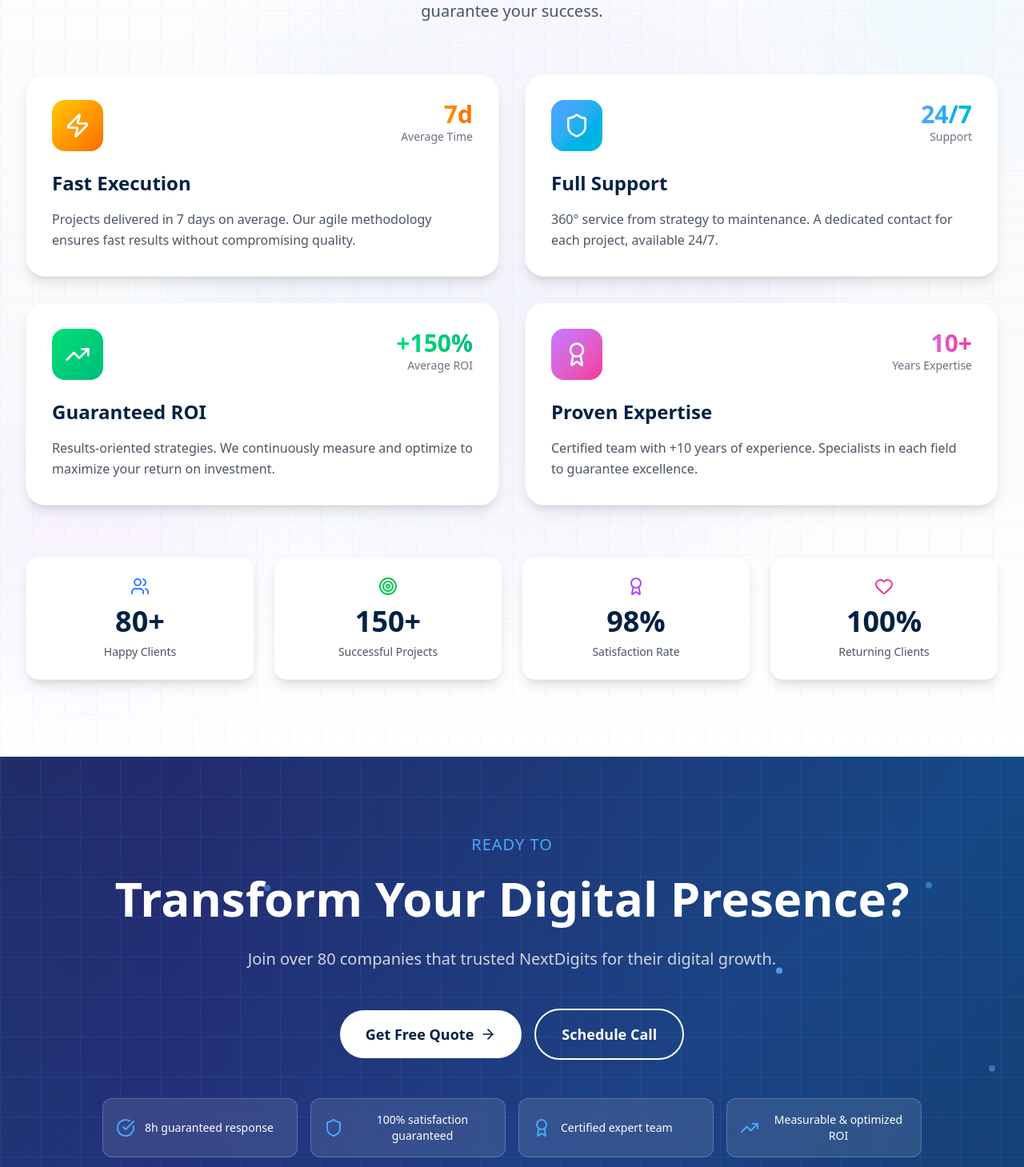
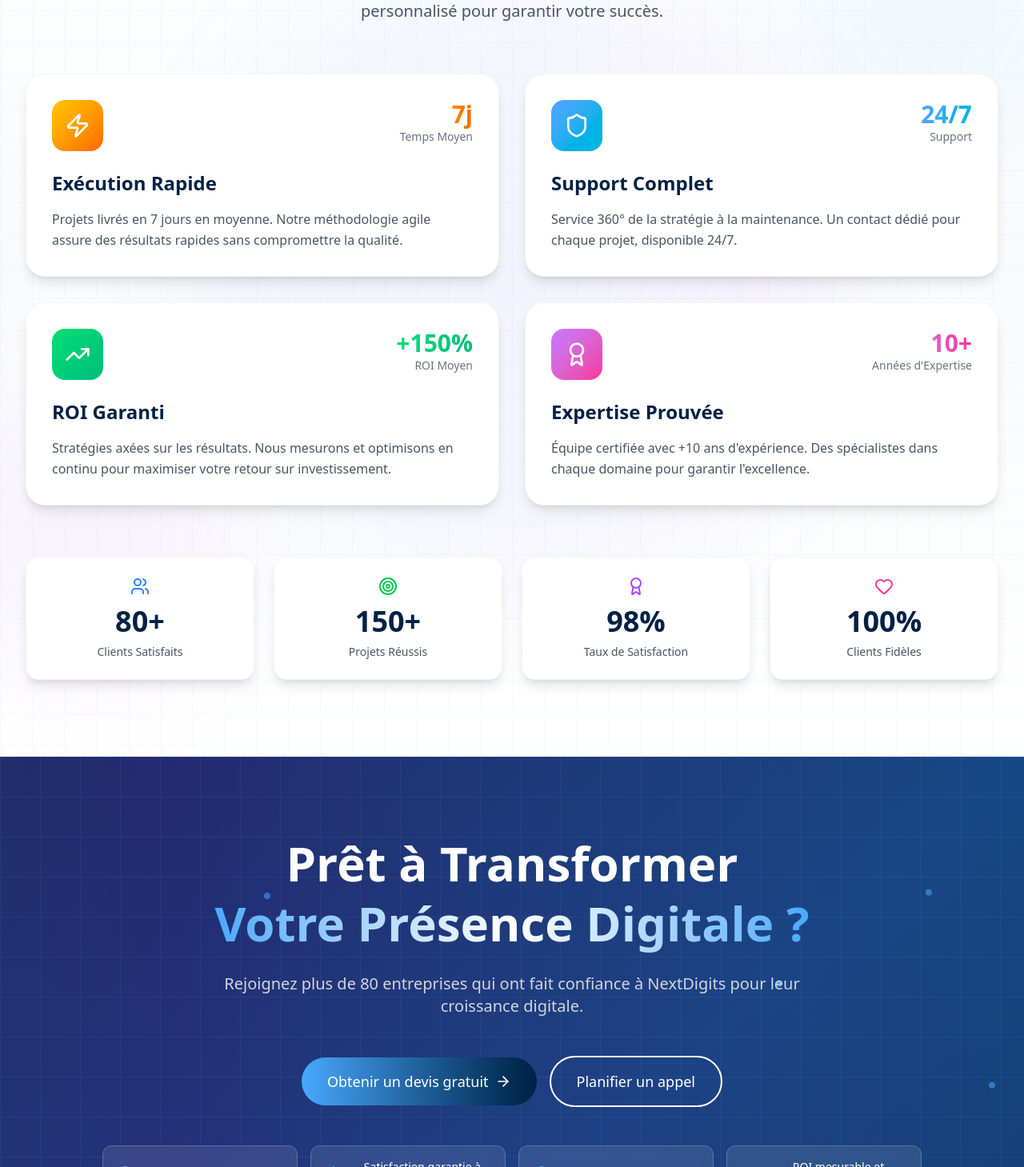
Before and after one commit to hmweb77/moroccan-agency, a Next.js app: page / in a window 1280 px wide. Shown: the part 1831-3290 px from the top of the page at 80% size. Built offline with nearby package versions, Linux system fonts and the light colour scheme.

Commit message:
improving landing page v3

```diff
--- a/src/app/layout.js
+++ b/src/app/layout.js
@@ -23,7 +23,7 @@ export const metadata = {
     description: "Solutions digitales sur-mesure pour votre entreprise",
     type: "website",
     locale: "fr_FR",
-    url: "https://nextdigits.com",
+    url: "https://nextdigits.ma",
     siteName: "NextDigits",
   },
   twitter: {
--- a/src/components/CTA.jsx
+++ b/src/components/CTA.jsx
@@ -1,5 +1,5 @@
 "use client"
-import React, { useEffect, useRef, useState } from 'react';
+import React, { useEffect, useRef } from 'react';
 import { motion, useInView } from 'framer-motion';
 import {
   ArrowRight,
@@ -8,146 +8,21 @@ import {
   Award,
   TrendingUp
 } from 'lucide-react';
+import Link from 'next/link';
+import { useLanguage } from '../contexts/LanguageContext';
+import { Button } from '@/selector/ui';
 import { gsap } from 'gsap';
+import { ScrollTrigger } from 'gsap/ScrollTrigger';
 
-// Mock context for demo
-const useLanguage = () => {
-  const [language, setLanguage] = useState('en');
-  return { language, changeLanguage: (lang) => setLanguage(lang) };
-};
-
-const translations = {
-  en: {
-    cta: {
-      ready: {
-        subtitle: "READY TO",
-        title: "Transform Your Digital Presence?",
-        description: "Join over 80 companies that trusted NextDigits for their digital growth.",
-        benefits: [
-          {
-            text: "8h guaranteed response"
-          },
-          {
-            text: "100% satisfaction guaranteed"
-          },
-          {
-            text: "Certified expert team"
-          },
-          {
-            text: "Measurable & optimized ROI"
-          }
-        ],
-        stats: [
-          {
-            value: "80+",
-            label: "Happy clients"
-          },
-          {
-            value: "150+",
-            label: "Successful projects"
-          },
-          {
-            value: "98%",
-            label: "Satisfaction rate"
-          }
-        ],
-        cta1: "Get Free Quote",
-        cta2: "Schedule Call",
-        trustText: "Trusted by"
-      }
-    }
-  },
-  fr: {
-    cta: {
-      ready: {
-        subtitle: "PRÊT À",
-        title: "Transformer Votre Présence Digitale ?",
-        description: "Rejoignez plus de 80 entreprises qui ont fait confiance à NextDigits pour leur croissance digitale.",
-        benefits: [
-          {
-            text: "Réponse sous 8h garantie"
-          },
-          {
-            text: "Satisfaction garantie à 100%"
-          },
-          {
-            text: "Équipe d'experts certifiés"
-          },
-          {
-            text: "ROI mesurable et optimisé"
-          }
-        ],
-        stats: [
-          {
-            value: "80+",
-            label: "Clients satisfaits"
-          },
-          {
-            value: "150+",
-            label: "Projets réussis"
-          },
-          {
-            value: "98%",
-            label: "Taux de satisfaction"
-          }
-        ],
-        cta1: "Obtenir un devis gratuit",
-        cta2: "Planifier un appel",
-        trustText: "Ils nous font confiance"
-      }
-    }
-  },
-  ar: {
-    cta: {
-      ready: {
-        subtitle: "جاهز لـ",
-        title: "تحويل حضورك الرقمي؟",
-        description: "انضم إلى أكثر من 80 شركة وثقت في NextDigits لنموها الرقمي.",
-        benefits: [
-          {
-            text: "رد مضمون خلال 8 ساعات"
-          },
-          {
-            text: "رضا مضمون 100%"
-          },
-          {
-            text: "فريق خبراء معتمدين"
-          },
-          {
-            text: "عائد استثمار قابل للقياس"
-          }
-        ],
-        stats: [
-          {
-            value: "+80",
-            label: "عميل راضٍ"
-          },
-          {
-            value: "+150",
-            label: "مشروع ناجح"
-          },
-          {
-            value: "98%",
-            label: "معدل الرضا"
-          }
-        ],
-        cta1: "احصل على عرض مجاني",
-        cta2: "جدولة مكالمة",
-        trustText: "يثقون بنا"
-      }
-    }
-  }
-};
+gsap.registerPlugin(ScrollTrigger);
 
 const AboutCTA = () => {
   const { language } = useLanguage();
-  const t = translations[language].cta.ready;
-
   const sectionRef = useRef(null);
   const logosRef = useRef(null);
   const isInView = useInView(sectionRef, { once: true, amount: 0.3 });
 
-  // Client logos
+  // Client logos - replace with actual client logos
   const clientLogos = [
     { name: "Client 1", logo: "🏢" },
     { name: "Client 2", logo: "🎯" },
@@ -162,36 +37,36 @@ const AboutCTA = () => {
   const benefits = [
     {
       icon: <CheckCircle className="w-6 h-6" />,
-      text: t.benefits[0].text
+      text: language === 'fr' ? "Réponse sous 8h garantie" : language === 'ar' ? "رد مضمون خلال 8 ساعات" : "8h guaranteed response"
     },
     {
       icon: <Shield className="w-6 h-6" />,
-      text: t.benefits[1].text
+      text: language === 'fr' ? "Satisfaction garantie à 100%" : language === 'ar' ? "رضا مضمون 100%" : "100% satisfaction guaranteed"
     },
     {
       icon: <Award className="w-6 h-6" />,
-      text: t.benefits[2].text
+      text: language === 'fr' ? "Équipe d'experts certifiés" : language === 'ar' ? "فريق خبراء معتمدين" : "Certified expert team"
     },
     {
       icon: <TrendingUp className="w-6 h-6" />,
-      text: t.benefits[3].text
+      text: language === 'fr' ? "ROI mesurable et optimisé" : language === 'ar' ? "عائد استثمار قابل للقياس" : "Measurable & optimized ROI"
     }
   ];
 
   const stats = [
     {
-      value: t.stats[0].value,
-      label: t.stats[0].label,
+      value: language === 'ar' ? "+80" : "80+",
+      label: language === 'fr' ? "Clients satisfaits" : language === 'ar' ? "عميل راضٍ" : "Happy clients",
       color: "from-blue-500 to-cyan-500"
     },
     {
-      value: t.stats[1].value,
-      label: t.stats[1].label,
+      value: language === 'ar' ? "+150" : "150+",
+      label: language === 'fr' ? "Projets réussis" : language === 'ar' ? "مشروع ناجح" : "Successful projects",
       color: "from-purple-500 to-pink-500"
     },
     {
-      value: t.stats[2].value,
-      label: t.stats[2].label,
+      value: "98%",
+      label: language === 'fr' ? "Taux de satisfaction" : language === 'ar' ? "معدل الرضا" : "Satisfaction rate",
       color: "from-green-500 to-emerald-500"
     }
   ];
@@ -199,6 +74,7 @@ const AboutCTA = () => {
   // GSAP Animations
   useEffect(() => {
     const ctx = gsap.context(() => {
+      // Infinite scroll animation for logos
       if (logosRef.current) {
         const logos = logosRef.current.children;
         gsap.to(logos, {
@@ -220,6 +96,7 @@ const AboutCTA = () => {
     <section ref={sectionRef} className="relative py-24 overflow-hidden">
       {/* Background with Gradient */}
       <div className="absolute inset-0 bg-gradient-to-br from-[#002144] via-[#003366] to-[#002144]">
+        {/* Animated gradient overlay */}
         <div className="absolute inset-0 bg-gradient-to-r from-[#48A9FE]/20 via-purple-500/20 to-[#48A9FE]/20 animate-gradient" />
       </div>
 
@@ -262,38 +139,51 @@ const AboutCTA = () => {
           transition={{ duration: 0.8 }}
           className="text-center mb-16"
         >
-          <p className="text-[#48A9FE] text-lg md:text-xl font-medium mb-4 tracking-wider uppercase">
-            {t.subtitle}
-          </p>
-
+          {/* Main Heading */}
           <h2 className="text-4xl md:text-5xl lg:text-6xl font-bold text-white mb-6 leading-tight">
-            {t.title}
+            {language === 'fr' ? "Prêt à Transformer" : language === 'ar' ? "جاهز لتحويل" : "Ready to Transform"}
+            <br />
+            <span className="bg-gradient-to-r from-[#48A9FE] via-white to-[#48A9FE] bg-clip-text text-transparent">
+              {language === 'fr' ? "Votre Présence Digitale ?" : language === 'ar' ? "حضورك الرقمي؟" : "Your Digital Presence?"}
+            </span>
           </h2>
 
           <p className="text-xl text-gray-300 max-w-3xl mx-auto mb-12">
-            {t.description}
+            {language === 'fr' ?
+              "Rejoignez plus de 80 entreprises qui ont fait confiance à NextDigits pour leur croissance digitale." :
+             language === 'ar' ?
+              "انضم إلى أكثر من 80 شركة وثقت في NextDigits لنموها الرقمي." :
+              "Join over 80 companies that trusted NextDigits for their digital growth."}
           </p>
 
           {/* CTA Buttons */}
           <div className="flex flex-col sm:flex-row gap-4 justify-center items-center mb-12">
-            <motion.a
-              href="/devis"
-              whileHover={{ scale: 1.05 }}
-              whileTap={{ scale: 0.95 }}
-              className="group relative overflow-hidden bg-white hover:bg-gray-100 text-[#002144] px-8 py-4 rounded-full font-bold text-lg transition-all inline-flex items-center gap-2"
-            >
-              <span>{t.cta1}</span>
-              <ArrowRight className="w-5 h-5 group-hover:translate-x-1 transition-transform" />
-            </motion.a>
+            <Link href="/devis">
+              <Button
+                variant="gradient"
+                size="lg"
+                className="group relative overflow-hidden bg-white hover:bg-gray-100 text-[#002144]"
+              >
+                <span className="relative z-10 flex items-center gap-2">
+                  {language === 'fr' ? "Obtenir un devis gratuit" :
+                   language === 'ar' ? "احصل على عرض مجاني" :
+                   "Get Free Quote"}
+                  <ArrowRight className="w-5 h-5 group-hover:translate-x-1 transition-transform" />
+                </span>
+              </Button>
+            </Link>
 
-            <motion.a
-              href="/contact"
-              whileHover={{ scale: 1.05 }}
-              whileTap={{ scale: 0.95 }}
-              className="bg-transparent border-2 border-white text-white hover:bg-white hover:text-[#002144] px-8 py-4 rounded-full font-bold text-lg transition-all"
-            >
-              {t.cta2}
-            </motion.a>
+            <Link href="/contact">
+              <Button
+                variant="outline"
+                size="lg"
+                className="bg-transparent border-2 border-white text-white hover:bg-white hover:text-[#002144]"
+              >
+                {language === 'fr' ? "Planifier un appel" :
+                 language === 'ar' ? "جدولة مكالمة" :
+                 "Schedule Call"}
+              </Button>
+            </Link>
           </div>
 
           {/* Benefits Grid */}
@@ -346,7 +236,9 @@ const AboutCTA = () => {
           className="mb-12"
         >
           <p className="text-center text-gray-400 mb-8 text-sm uppercase tracking-wider">
-            {t.trustText}
+            {language === 'fr' ? "Ils nous font confiance" :
+             language === 'ar' ? "يثقون بنا" :
+             "Trusted by"}
           </p>
 
           {/* Infinite Scroll Logos */}
@@ -366,6 +258,7 @@ const AboutCTA = () => {
             </div>
           </div>
         </motion.div>
+
       </div>
 
       <style jsx>{`
--- a/src/components/Footer.jsx
+++ b/src/components/Footer.jsx
@@ -30,7 +30,7 @@ const Footer = () => {
     { icon: <Instagram className="w-4 h-4" />, text: "Instagram", href: "#" },
     { icon: <MessageCircle className="w-4 h-4" />, text: "Whatsapp", href: "#" },
     { icon: <Phone className="w-4 h-4" />, text: "+212 7 08 14 06 17", href: "tel:0708000018" },
-    { icon: <Mail className="w-4 h-4" />, text: "contact@nextdigits.com", href: "mailto:contact@nextdigits.com" },
+    { icon: <Mail className="w-4 h-4" />, text: "contact@nextdigits.ma", href: "mailto:contact@nextdigits.ma" },
     { icon: <MapPin className="w-4 h-4" />, text: "Casablanca", href: "#" }
   ];
 
--- a/src/components/WhyUs.jsx
+++ b/src/components/WhyUs.jsx
@@ -11,168 +11,8 @@ import {
   Target,
   Heart
 } from 'lucide-react';
-
-// Mock context for demo
-const useLanguage = () => {
-  const [language, setLanguage] = useState('en');
-  return { language, changeLanguage: (lang) => setLanguage(lang) };
-};
-
-const translations = {
-  en: {
-    whyUs: {
-      subtitle: "YOUR PARTNER FOR",
-      title: "Digital Success",
-      description: "A unique approach combining speed, expertise and personalized support to guarantee your success.",
-      features: {
-        fast: {
-          title: "Fast Execution",
-          description: "Projects delivered in 7 days on average. Our agile methodology ensures fast results without compromising quality.",
-          stat: "7d",
-          statLabel: "Average Time"
-        },
-        support: {
-          title: "Full Support",
-          description: "360° service from strategy to maintenance. A dedicated contact for each project, available 24/7.",
-          stat: "24/7",
-          statLabel: "Support"
-        },
-        roi: {
-          title: "Guaranteed ROI",
-          description: "Results-oriented strategies. We continuously measure and optimize to maximize your return on investment.",
-          stat: "+150%",
-          statLabel: "Average ROI"
-        },
-        expertise: {
-          title: "Proven Expertise",
-          description: "Certified team with +10 years of experience. Specialists in each field to guarantee excellence.",
-          stat: "10+",
-          statLabel: "Years Expertise"
-        }
-      },
-      stats: {
-        clients: {
-          value: "80+",
-          label: "Happy Clients"
-        },
-        projects: {
-          value: "150+",
-          label: "Successful Projects"
-        },
-        satisfaction: {
-          value: "98%",
-          label: "Satisfaction Rate"
-        },
-        returning: {
-          value: "100%",
-          label: "Returning Clients"
-        }
-      }
-    }
-  },
-  fr: {
-    whyUs: {
-      subtitle: "VOTRE PARTENAIRE POUR",
-      title: "Le Succès Digital",
-      description: "Une approche unique combinant rapidité, expertise et accompagnement personnalisé pour garantir votre succès.",
-      features: {
-        fast: {
-          title: "Exécution Rapide",
-          description: "Projets livrés en 7 jours en moyenne. Notre méthodologie agile assure des résultats rapides sans compromettre la qualité.",
-          stat: "7j",
-          statLabel: "Temps Moyen"
-        },
-        support: {
-          title: "Support Complet",
-          description: "Service 360° de la stratégie à la maintenance. Un contact dédié pour chaque projet, disponible 24/7.",
-          stat: "24/7",
-          statLabel: "Support"
-        },
-        roi: {
-          title: "ROI Garanti",
-          description: "Stratégies axées sur les résultats. Nous mesurons et optimisons en continu pour maximiser votre retour sur investissement.",
-          stat: "+150%",
-          statLabel: "ROI Moyen"
-        },
-        expertise: {
-          title: "Expertise Prouvée",
-          description: "Équipe certifiée avec +10 ans d'expérience. Des spécialistes dans chaque domaine pour garantir l'excellence.",
-          stat: "10+",
-          statLabel: "Années d'Expertise"
-        }
-      },
-      stats: {
-        clients: {
-          value: "80+",
-          label: "Clients Satisfaits"
-        },
-        projects: {
-          value: "150+",
-          label: "Projets Réussis"
-        },
-        satisfaction: {
-          value: "98%",
-          label: "Taux de Satisfaction"
-        },
-        returning: {
-          value: "100%",
-          label: "Clients Fidèles"
-        }
-      }
-    }
-  },
-  ar: {
-    whyUs: {
-      subtitle: "شريكك من أجل",
-      title: "النجاح الرقمي",
-      description: "نهج فريد يجمع بين السرعة والخبرة والدعم الشخصي لضمان نجاحك.",
-      features: {
-        fast: {
-          title: "تنفيذ سريع",
-          description: "مشاريع يتم تسليمها في 7 أيام في المتوسط. منهجيتنا المرنة تضمن نتائج سريعة دون المساس بالجودة.",
-          stat: "7 أيام",
-          statLabel: "الوقت المتوسط"
-        },
-        support: {
-          title: "دعم كامل",
-          description: "خدمة 360 درجة من الاستراتيجية إلى الصيانة. جهة اتصال مخصصة لكل مشروع، متاحة 24/7.",
-          stat: "24/7",
-          statLabel: "الدعم"
-        },
-        roi: {
-          title: "عائد استثمار مضمون",
-          description: "استراتيجيات موجهة نحو النتائج. نقيس ونحسن باستمرار لتعظيم عائد استثمارك.",
-          stat: "+150%",
-          statLabel: "متوسط العائد"
-        },
-        expertise: {
-          title: "خبرة مثبتة",
-          description: "فريق معتمد مع أكثر من 10 سنوات من الخبرة. متخصصون في كل مجال لضمان التميز.",
-          stat: "+10",
-          statLabel: "سنوات خبرة"
-        }
-      },
-      stats: {
-        clients: {
-          value: "+80",
-          label: "عميل سعيد"
-        },
-        projects: {
-          value: "+150",
-          label: "مشروع ناجح"
-        },
-        satisfaction: {
-          value: "98%",
-          label: "معدل الرضا"
-        },
-        returning: {
-          value: "100%",
-          label: "عملاء عائدون"
-        }
-      }
-    }
-  }
-};
+import { useLanguage } from '../contexts/LanguageContext';
+import { translations } from '@/translations/translations';
 
 const WhyChooseUs = () => {
   const { language } = useLanguage();
@@ -186,22 +26,50 @@ const WhyChooseUs = () => {
   const features = [
     {
       icon: <Zap className="w-8 h-8" />,
-      ...t.features.fast,
+      title: language === 'fr' ? "Exécution Rapide" : language === 'ar' ? "تنفيذ سريع" : "Fast Execution",
+      description: language === 'fr' ?
+        "Projets livrés en 7 jours en moyenne. Notre méthodologie agile assure des résultats rapides sans compromettre la qualité." :
+        language === 'ar' ?
+        "مشاريع يتم تسليمها في 7 أيام في المتوسط. منهجيتنا المرنة تضمن نتائج سريعة دون المساس بالجودة." :
+        "Projects delivered in 7 days on average. Our agile methodology ensures fast results without compromising quality.",
+      stat: language === 'fr' ? "7j" : language === 'ar' ? "7 أيام" : "7d",
+      statLabel: language === 'fr' ? "Temps Moyen" : language === 'ar' ? "الوقت المتوسط" : "Average Time",
       color: "from-yellow-400 to-orange-500"
     },
     {
       icon: <Shield className="w-8 h-8" />,
-      ...t.features.support,
+      title: language === 'fr' ? "Support Complet" : language === 'ar' ? "دعم كامل" : "Full Support",
+      description: language === 'fr' ?
+        "Service 360° de la stratégie à la maintenance. Un contact dédié pour chaque projet, disponible 24/7." :
+        language === 'ar' ?
+        "خدمة 360 درجة من الاستراتيجية إلى الصيانة. جهة اتصال مخصصة لكل مشروع، متاحة 24/7." :
+        "360° service from strategy to maintenance. A dedicated contact for each project, available 24/7.",
+      stat: "24/7",
+      statLabel: language === 'fr' ? "Support" : language === 'ar' ? "الدعم" : "Support",
       color: "from-blue-400 to-cyan-500"
     },
     {
       icon: <TrendingUp className="w-8 h-8" />,
-      ...t.features.roi,
+      title: language === 'fr' ? "ROI Garanti" : language === 'ar' ? "عائد استثمار مضمون" : "Guaranteed ROI",
+      description: language === 'fr' ?
+        "Stratégies axées sur les résultats. Nous mesurons et optimisons en continu pour maximiser votre retour sur investissement." :
+        language === 'ar' ?
+        "استراتيجيات موجهة نحو النتائج. نقيس ونحسن باستمرار لتعظيم عائد استثمارك." :
+        "Results-oriented strategies. We continuously measure and optimize to maximize your return on investment.",
+      stat: "+150%",
+      statLabel: language === 'fr' ? "ROI Moyen" : language === 'ar' ? "متوسط العائد" : "Average ROI",
       color: "from-green-400 to-emerald-500"
     },
     {
       icon: <Award className="w-8 h-8" />,
-      ...t.features.expertise,
+      title: language === 'fr' ? "Expertise Prouvée" : language === 'ar' ? "خبرة مثبتة" : "Proven Expertise",
+      description: language === 'fr' ?
+        "Équipe certifiée avec +10 ans d'expérience. Des spécialistes dans chaque domaine pour garantir l'excellence." :
+        language === 'ar' ?
+        "فريق معتمد مع أكثر من 10 سنوات من الخبرة. متخصصون في كل مجال لضمان التميز." :
+        "Certified team with +10 years of experience. Specialists in each field to guarantee excellence.",
+      stat: language === 'ar' ? "+10" : "10+",
+      statLabel: language === 'fr' ? "Années d'Expertise" : language === 'ar' ? "سنوات خبرة" : "Years Expertise",
       color: "from-purple-400 to-pink-500"
     }
   ];
@@ -209,22 +77,26 @@ const WhyChooseUs = () => {
   const stats = [
     {
       icon: <Users className="w-6 h-6" />,
-      ...t.stats.clients,
+      value: language === 'ar' ? "+80" : "80+",
+      label: language === 'fr' ? "Clients Satisfaits" : language === 'ar' ? "عميل سعيد" : "Happy Clients",
       color: "text-blue-500"
     },
     {
       icon: <Target className="w-6 h-6" />,
-      ...t.stats.projects,
+      value: language === 'ar' ? "+150" : "150+",
+      label: language === 'fr' ? "Projets Réussis" : language === 'ar' ? "مشروع ناجح" : "Successful Projects",
       color: "text-green-500"
     },
     {
       icon: <Award className="w-6 h-6" />,
-      ...t.stats.satisfaction,
+      value: "98%",
+      label: language === 'fr' ? "Taux de Satisfaction" : language === 'ar' ? "معدل الرضا" : "Satisfaction Rate",
       color: "text-purple-500"
     },
     {
       icon: <Heart className="w-6 h-6" />,
-      ...t.stats.returning,
+      value: "100%",
+      label: language === 'fr' ? "Clients Fidèles" : language === 'ar' ? "عملاء عائدون" : "Returning Clients",
       color: "text-pink-500"
     }
   ];
@@ -255,17 +127,21 @@ const WhyChooseUs = () => {
           className="text-center mb-16"
         >
           <p className="text-[#48A9FE] text-lg md:text-xl font-medium mb-4 tracking-wider uppercase">
-            {t.subtitle}
+            {language === 'fr' ? "VOTRE PARTENAIRE POUR" : language === 'ar' ? "شريكك من أجل" : "YOUR PARTNER FOR"}
           </p>
 
           <h2 className="text-4xl md:text-5xl lg:text-6xl font-bold text-[#002144] mb-6 leading-tight">
             <span className="bg-gradient-to-r from-[#48A9FE] to-purple-600 bg-clip-text text-transparent">
-              {t.title}
+              {language === 'fr' ? "Le Succès Digital" : language === 'ar' ? "النجاح الرقمي" : "Digital Success"}
             </span>
           </h2>
 
           <p className="text-xl text-gray-600 max-w-3xl mx-auto">
-            {t.description}
+            {language === 'fr' ?
+              "Une approche unique combinant rapidité, expertise et accompagnement personnalisé pour garantir votre succès." :
+              language === 'ar' ?
+              "نهج فريد يجمع بين السرعة والخبرة والدعم الشخصي لضمان نجاحك." :
+              "A unique approach combining speed, expertise and personalized support to guarantee your success."}
           </p>
         </motion.div>
 
--- a/src/components/contact/ContactForm.jsx
+++ b/src/components/contact/ContactForm.jsx
@@ -103,8 +103,8 @@ const ContactForm = () => {
                 </div>
                 <div>
                   <h4 className="text-xl font-bold text-[#002144] mb-2">Email</h4>
-                  <a href="mailto:contact@nextdigits.com" className="text-gray-600 hover:text-[#48A9FE] transition-colors">
-                    contact@nextdigits.com
+                  <a href="mailto:contact@nextdigits.ma" className="text-gray-600 hover:text-[#48A9FE] transition-colors">
+                    contact@nextdigits.ma
                   </a>
                 </div>
               </div>
```
Also changed, not shown: src/lib/brevo.js.
